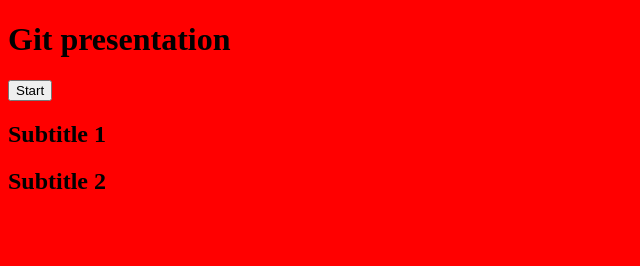
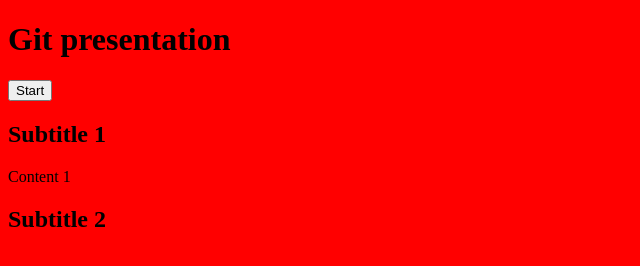
Before and after one commit to sounissi/git-presentation, a plain HTML site: page src/index.html in a window 1280 px wide. Shown: the whole page, without its empty margins (0-640 px from the left). Drawn offline with Linux system fonts and the light colour scheme.

Commit message:
add content 1

```diff
--- a/src/index.html
+++ b/src/index.html
@@ -11,6 +11,7 @@
     <button class="start-button">Start</button>
     <p class="wellcome-message"></p>
     <h2>Subtitle 1</h2>
+        <p>Content 1</p>
     <h2>Subtitle 2</h2>
 </body>
 </html>
```
